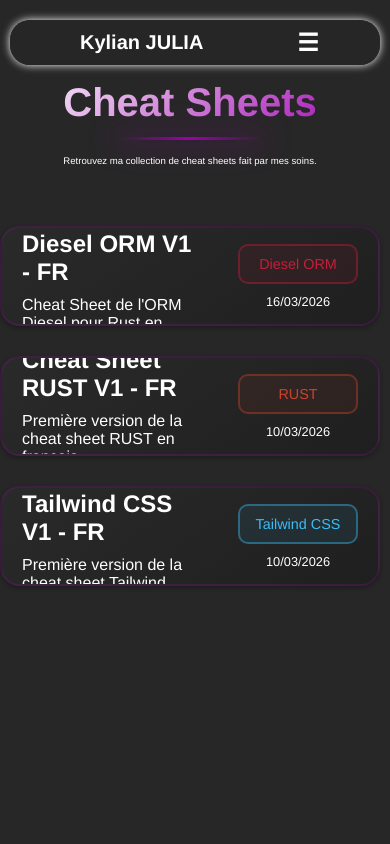
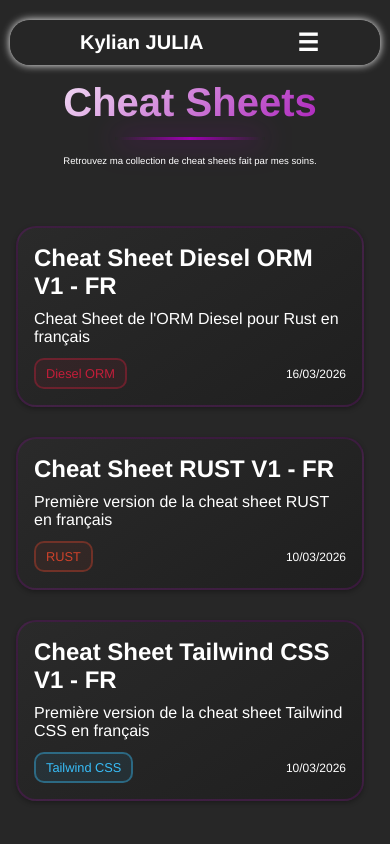
Before and after one commit to kylianjoff/kylianjulia, an Angular app: page /cheatsheets in a window 390 px wide. Shown: the top 844 px of the page. Built offline with nearby package versions, Linux system fonts and the light colour scheme; what ngx-markdown would draw is missing.

Commit message:
cheatsheets button bug fixed

```diff
--- a/src/app/cheatsheets/cheatsheets.css
+++ b/src/app/cheatsheets/cheatsheets.css
@@ -71,13 +71,14 @@ h1:after {
     overflow: hidden;
     width: 100%;
     max-width: 700px;
-    height: 100px;
+    min-height: 100px;
     border: 2px solid rgba(159, 0, 177, 0.2);
     position: relative;
     justify-self: center;
     opacity: 0;
     transform: translateY(30px);
     animation: fadeInUp 1s ease forwards;
+    box-sizing: border-box;
 }
 
 .cheatSheet:hover {
@@ -114,6 +115,7 @@ h1:after {
     font-size: 0.9rem;
     font-weight: 500;
     border-radius: 10px;
+    white-space: nowrap;
 }
 
 .lang-rust {
@@ -147,4 +149,43 @@ h1:after {
     width: 120px;
     font-size: 0.8rem;
     font-weight: 300;
+    white-space: nowrap;
 }
+
+@media (max-width: 600px) {
+    .cheatSheets {
+        padding: 0 16px;
+    }
+
+    .cheatSheet {
+        flex-direction: column;
+        align-items: flex-start;
+        min-height: unset;
+        padding: 16px;
+        gap: 12px;
+    }
+
+    .cheatSheetInfos {
+        width: 100%;
+        margin: 0;
+    }
+
+    .cheatSheetMeta {
+        flex-direction: row;
+        align-items: center;
+        justify-content: space-between;
+        width: 100%;
+        margin: 0;
+    }
+
+    .cheatSheetLanguage {
+        width: auto;
+        font-size: 0.8rem;
+        padding: 6px 10px;
+    }
+
+    .cheatSheetDate {
+        width: auto;
+        font-size: 0.75rem;
+    }
+}
```
